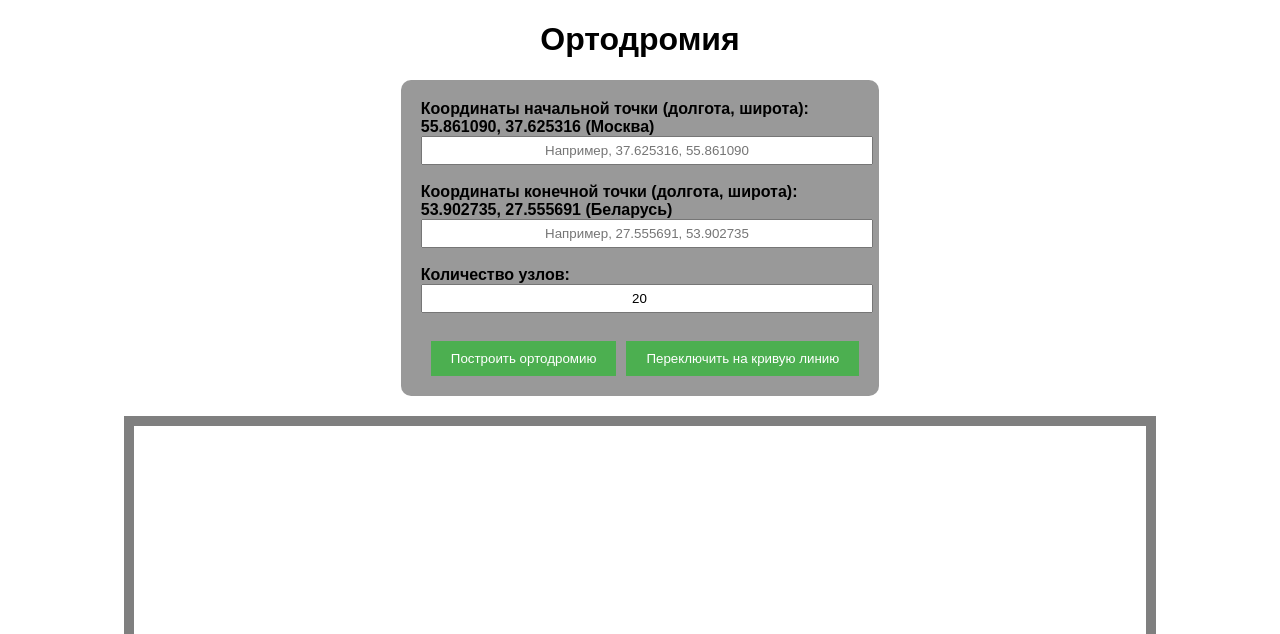
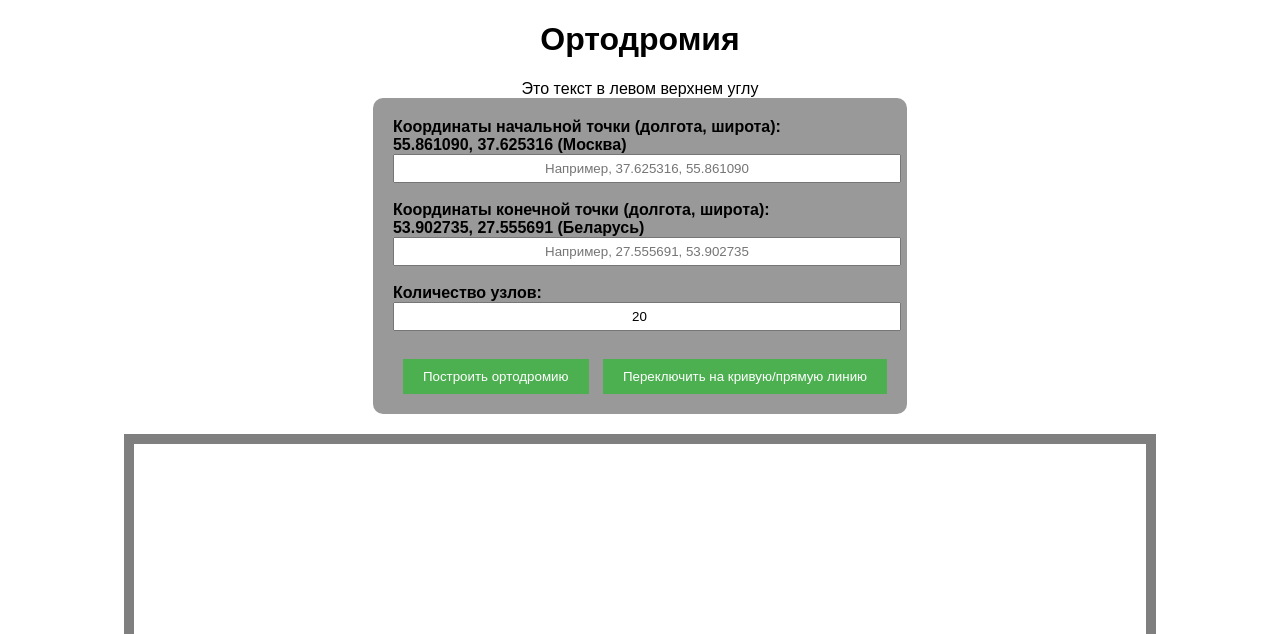
Before and after one commit to vadikbee/orthodromy, a Flask app: page / in a window 1280 px wide. Shown: the top 634 px of the page. Run offline with Flask 3, Linux system fonts and the light colour scheme.

Commit message:
+ текст

```diff
--- a/templates/zad.html
+++ b/templates/zad.html
@@ -42,13 +42,16 @@
             margin-top: 10px;
         }
 
-        .buttons {
+        .buttons { //стиль элементов класса кнопки
             display: flex;
             justify-content: space-between;
             margin-top: 10px; /* Отступ между кнопками */
+
         }
 
-        button {
+
+
+        button { // настройки обеих кнопок
             width: auto;
             padding: 10px 20px;
             background-color: #4CAF50;
@@ -56,16 +59,25 @@
             border: none;
             cursor: pointer;
             margin-left: 10px; /* Отступ слева */
+
         }
 
         button:hover {
             background-color: #45a049;
         }
+
+        #krivaya-text {
+            font-size: 16px;
+            color: black;
+        }
+
     </style>
     <script src="https://api-maps.yandex.ru/2.1/?lang=ru_RU" type="text/javascript"></script>
 </head>
 <body>
     <h1>Ортодромия</h1>
+    <div id="krivaya-text">Это текст в левом верхнем углу</div>
+
     <form id="form">
         <label>Координаты начальной точки (долгота, широта):<br>
         55.861090, 37.625316 (Москва)</label>
@@ -79,16 +91,21 @@
         <input type="number" id="num_nodes" value="20"><br> <!-- Увеличено количество узлов -->
 
         <div class="buttons">
-            <button type="submit">Построить ортодромию</button>
-            <button type="button" id="toggle-curve">Переключить на кривую линию</button>
+            <button type="submit" id="postroit">Построить ортодромию</button> <!--наши кнопки добавил id -->
+            <button type="button" id="toggle-curve">Переключить на кривую/прямую линию</button>
+
         </div>
     </form>
 
     <div id="map"></div>
 
+
     <script>
+
         ymaps.ready(init);
         var myMap, isOrthodrome = true, coords;
+
+
 
         function init() {
             myMap = new ymaps.Map("map", {
@@ -101,11 +118,30 @@
                 buildRoute();
             });
 
-            document.getElementById('toggle-curve').addEventListener('click', function () {
+            document.getElementById('toggle-curve').addEventListener('click', function () { // !!!!!!!!!!!!!!!!!!!!!!!!!!!!!!!!!!!!!
                 isOrthodrome = !isOrthodrome;
                 buildRoute();
+                actionButton.disabled = false;
             });
+            document.getElementById('postroit').addEventListener('click', function () {
+
+                 actionButton.disabled = false;
+                buildRoute();
+
+            });
+
+
         }
+
+        function scaleText() { //работа с текстом
+            let textElement = document.getElementById('krivaya-text');
+            let width = window.innerWidth; // Получаем ширину окна
+            let newFontSize = width * 0.011; // Размер шрифта % от ширины окна
+            textElement.style.fontSize = newFontSize + 'px';
+        }
+         scaleText();
+         window.addEventListener('resize', scaleText);
+
 
         function buildRoute() {
             var startPoint = document.getElementById('start_point').value.split(',').map(Number).reverse();
@@ -151,31 +187,14 @@
                 myMap.geoObjects.add(polyline);
                 myMap.setBounds(polyline.getBounds(), { checkZoomRange: true });
 
-                animatePlane(coords);
+
             })
             .catch(error => console.error('Ошибка:', error));
         }
 
-        function animatePlane(coords) {
-            var plane = new ymaps.Placemark(coords[0], {}, {
-                iconLayout: 'default#image',
-                iconImageHref: 'https://w7.pngwing.com/pngs/73/545/png-transparent-aeroplane-plane-aircraft-airplane.png',
-                iconImageSize: [50, 50],
-                iconImageOffset: [-25, -25]
-            });
+    document.getElementById('krivaya-text').style.textAlign = 'left';
 
-            myMap.geoObjects.add(plane);
+    </script>
 
-            var i = 0;
-            var interval = setInterval(function() {
-                if (i < coords.length) {
-                    plane.geometry.setCoordinates(coords[i]);
-                    i++;
-                } else {
-                    clearInterval(interval);
-                }
-            }, 500);
-        }
-    </script>
 </body>
 </html>
```
